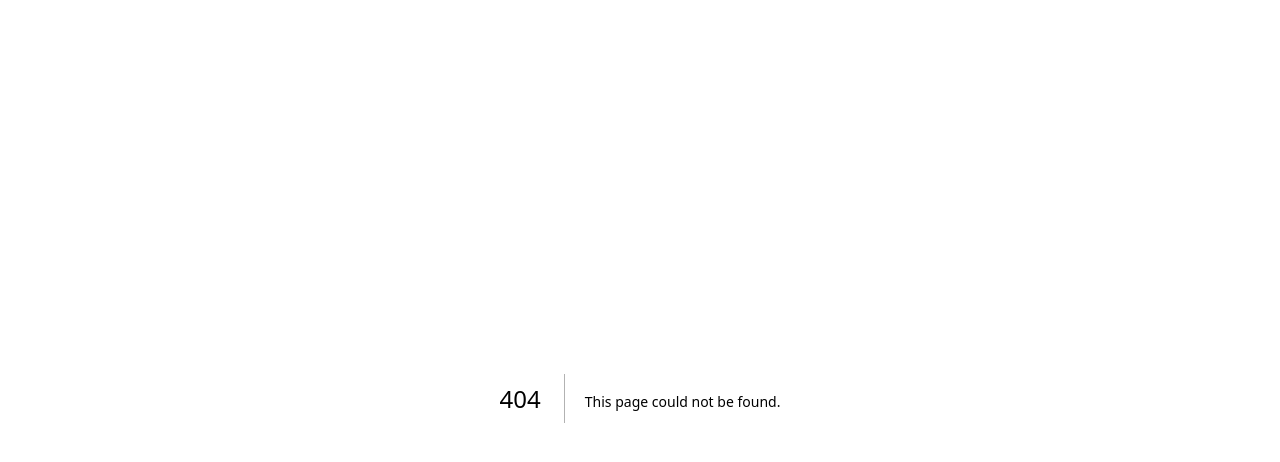
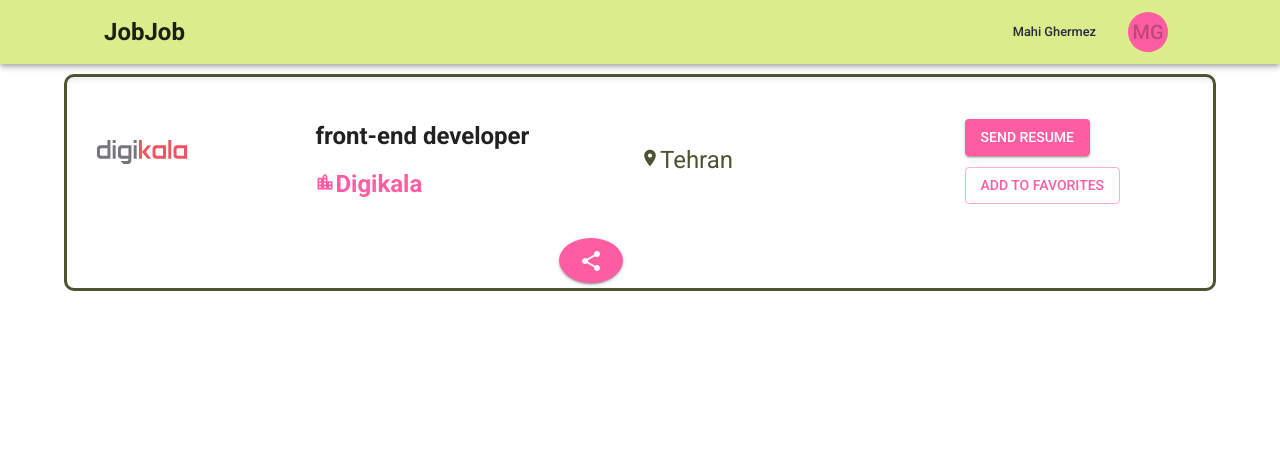
Before and after one commit to nargesghan/frontend, a Next.js app: page /employee/recommendedjobs in a window 1280 px wide. Before the commit this address had no page. Shown: the top 462 px of the page. Built offline with nearby package versions, Linux system fonts and the light colour scheme.

Commit message:
feat: change employee dashboard layout and add dropdown menu

```diff
--- a/src/app/employee/dashboard/layout.tsx
+++ b/src/app/employee/layout.tsx
@@ -1,12 +1,19 @@
+'use client'
 import Sidebar from "@/components/Employee/SideBar"
+import { usePathname } from 'next/navigation'
+import ButtonAppBar from "@/components/Employee/EmployeeAuthNavbar"
+
 export default function EmployeeLayout({
     children, // will be a page or nested layout
   }: {
     children: React.ReactNode
   }) {
+
+    const pathname=usePathname()
+
     return (
       <section style={{ position: 'relative' }}>
-        <Sidebar />
+             {pathname.startsWith('/employee/dashboard') ? <Sidebar /> : <ButtonAppBar/>}
 
         {children}
       </section>
--- /dev/null
+++ b/src/app/employee/recommendedjobs/page.tsx
@@ -0,0 +1,21 @@
+import React from 'react';
+import JobBox from '@/components/Employee/JobBox';
+
+interface Props {
+  // define your props here
+}
+
+const Page: React.FC<Props> = (props) => {
+  return (
+    <div>
+      <JobBox   imageURL="/General/digikala.svg"
+              title="front-end developer"
+              location="Tehran"
+              company="Digikala"
+              date='24 July 2024'
+              id="1"/>
+    </div>
+  );
+}
+
+export default Page;
--- /dev/null
+++ b/src/components/Employee/DropDownMenue.tsx
@@ -0,0 +1,65 @@
+import * as React from "react";
+import MenuList from "@mui/material/MenuList";
+import MenuItem from "@mui/material/MenuItem";
+import Paper from "@mui/material/Paper";
+import ListItemIcon from "@mui/material/ListItemIcon";
+import Typography from "@mui/material/Typography";
+import ArrowCircleUpIcon from "@mui/icons-material/ArrowCircleUp";
+import PersonIcon from "@mui/icons-material/Person";
+import WorkIcon from "@mui/icons-material/Work";
+import InterestsIcon from "@mui/icons-material/Interests";
+import SettingsIcon from "@mui/icons-material/Settings";
+import LogoutIcon from "@mui/icons-material/Logout";
+
+export default function TypographyMenu() {
+  return (
+    <Paper  sx={{ width:'160px', bgcolor: "info.light",display:'flex',justifyContent:'center',position:'absolute' }}>
+      <MenuList>
+        <MenuItem>
+          <ListItemIcon>
+            <ArrowCircleUpIcon fontSize="small" />
+          </ListItemIcon>
+          <Typography variant="body2">Submitted resumes</Typography>
+        </MenuItem>
+        <MenuItem>
+          <ListItemIcon>
+            <PersonIcon fontSize="small" />
+          </ListItemIcon>
+          <Typography variant="body2">My resume</Typography>
+        </MenuItem>
+        <MenuItem>
+          <ListItemIcon>
+            <WorkIcon fontSize="small" />
+          </ListItemIcon>
+          <Typography variant="body2" noWrap>
+          Recommended jobs
+          </Typography>
+        </MenuItem>
+        <MenuItem>
+          <ListItemIcon>
+            <InterestsIcon fontSize="small" />
+          </ListItemIcon>
+          <Typography variant="body2" noWrap>
+          Interested jobs
+          </Typography>
+        </MenuItem>
+        <MenuItem>
+          <ListItemIcon>
+            <SettingsIcon fontSize="small"/>
+          </ListItemIcon>
+          <Typography variant="body2" noWrap>
+          Settings
+          </Typography>
+        </MenuItem>
+        <MenuItem>
+          <ListItemIcon>
+            <LogoutIcon fontSize="small"/>
+          </ListItemIcon>
+          <Typography variant="body2" noWrap>
+          Log out
+          </Typography>
+        </MenuItem>
+      </MenuList>
+    </Paper>
+  );
+}
--- /dev/null
+++ b/src/components/Employee/EmployeeAuthNavbar.tsx
@@ -0,0 +1,97 @@
+"use client";
+import * as React from "react";
+import AppBar from "@mui/material/AppBar";
+import Box from "@mui/material/Box";
+import Toolbar from "@mui/material/Toolbar";
+import Typography from "@mui/material/Typography";
+import { useState } from "react/";
+import { styled, alpha } from "@mui/material/styles";
+import InputBase from "@mui/material/InputBase";
+import Avatar from "@mui/material/Avatar";
+import { Button } from "@mui/material";
+import Link from "next/link";
+import TypographyMenu from "./DropDownMenue";
+
+const Search = styled("div")(({ theme }) => ({
+  position: "relative",
+  borderRadius: theme.shape.borderRadius,
+  backgroundColor: alpha(theme.palette.common.white, 0.15),
+  "&:hover": {
+    backgroundColor: alpha(theme.palette.common.white, 0.25),
+  },
+  marginLeft: 0,
+  width: "100%",
+  [theme.breakpoints.up("sm")]: {
+    marginLeft: theme.spacing(1),
+    width: "auto",
+  },
+}));
+
+const SearchIconWrapper = styled("div")(({ theme }) => ({
+  padding: theme.spacing(0, 2),
+  height: "100%",
+  position: "absolute",
+  pointerEvents: "none",
+  display: "flex",
+  alignItems: "center",
+  justifyContent: "center",
+}));
+
+const StyledInputBase = styled(InputBase)(({ theme }) => ({
+  color: "inherit",
+  width: "100%",
+  "& .MuiInputBase-input": {
+    padding: theme.spacing(1, 1, 1, 0),
+    // vertical padding + font size from searchIcon
+    paddingLeft: `calc(1em + ${theme.spacing(4)})`,
+    transition: theme.transitions.create("width"),
+    [theme.breakpoints.up("sm")]: {
+      width: "12ch",
+      "&:focus": {
+        width: "20ch",
+      },
+    },
+  },
+}));
+
+export default function ButtonAppBar() {
+  const [menu, setMenu] = useState(false);
+  function handleAvatarClick() {
+    setMenu((lastMenu) => !lastMenu);
+    console.log(menu)
+  }
+  return (
+    <Box sx={{ flexGrow: 1 }}>
+      <AppBar position="static">
+        <Toolbar>
+          <Typography
+            variant="h2"
+            component="h1"
+            sx={{ flexGrow: 1, paddingLeft: 10 }}
+          >
+            JobJob
+          </Typography>
+          <Typography sx={{ pr: 3 }} variant="body2">
+            Mahi Ghermez
+          </Typography>
+          <Box sx={{ position: "static" }}>
+            <Button onClick={handleAvatarClick}>
+              {" "}
+              <Avatar
+                sx={{
+                  bgcolor: "info.main",
+                  color: "info.dark",
+                  marginRight: 10,
+                }}
+              >
+                MG
+              </Avatar>
+            </Button>
+
+            {menu && <TypographyMenu />}
+          </Box>
+        </Toolbar>
+      </AppBar>
+    </Box>
+  );
+}
--- /dev/null
+++ b/src/components/Employee/JobBox.tsx
@@ -0,0 +1,77 @@
+import React from 'react';
+import { Grid, Typography, Box } from "@mui/material";
+import { AddToFavorites, SendResume, Share } from "../Job/Buttons";
+import Image from "next/image";
+import LocationCityIcon from "@mui/icons-material/LocationCity";
+import LocationOnIcon from "@mui/icons-material/LocationOn";
+
+interface Props {
+    imageURL: string;
+  title: string;
+  location: string;
+  company: string;
+  date:string;
+  id:string;
+}
+
+const JobBox: React.FC<Props> = ({  imageURL,
+    title,
+    location,
+    company,
+    date,
+    id,}) => {
+  return (
+    <Grid
+    container
+    columns={{ xs: 4, sm: 14, md: 16 }}
+    sx={{
+      borderColor: "#FF5DA2",
+      border: "solid",
+      borderRadius: "10px",
+      margin: "auto",
+      marginY: "10px",
+      width: "90%",
+      padding: "5px",
+      boxShadow: "rgba(0, 0, 0, 0.06) 0px 4px 4px 0px inset",
+    }}
+    alignItems="center"
+    justifyContent={"center"}
+  >
+    <Grid item xs={3}>
+      <Image
+        src={imageURL}
+        alt={`${company} logo`}
+        width={140}
+        height={140}
+      />
+    </Grid>
+    <Grid item xs={4}>
+      <Typography variant="h2" sx={{ color: "#212121" }}>
+        {title}
+      </Typography>
+      <Typography variant="h2" sx={{ color: "info.main" }}>
+        {" "}
+        <LocationCityIcon fontSize="small" />
+        {company}
+      </Typography>
+    </Grid>
+    <Grid item xs={4}>
+      <Typography>
+        {" "}
+        <LocationOnIcon fontSize="small" />
+        {location}
+      </Typography>
+
+    </Grid>
+    <Grid item xs={3}>
+      <SendResume />
+      <AddToFavorites />
+    </Grid>
+    <Grid item xs={2}>
+      <Share />
+    </Grid>
+  </Grid>
+  );
+}
+
+export default JobBox;
--- a/src/components/Employee/SideBar.tsx
+++ b/src/components/Employee/SideBar.tsx
@@ -31,25 +31,27 @@
     <List
       sx={{
         width: "100%",
-        height:'fit-content',
+        height: "fit-content",
         maxWidth: 240,
         bgcolor: "background.paper",
         boxShadow: " rgba(0, 0, 0, 0.16) 0px 1px 4px",
         position: "fixed",
         top: 0,
         left: 0,
-        padding:0
+        padding: 0,
       }}
       component="nav"
       aria-labelledby="nested-list-subheader"
     >
-      <Link href='/employee/dashboard/submittedresumes'><ListItemButton divider={true}>
+      <Link href="/employee/dashboard/submittedresumes">
+        <ListItemButton divider={true}>
           <ListItemIcon>
             <ArrowCircleUpIcon />
           </ListItemIcon>
           <ListItemText>Submitted resumes</ListItemText>
-      </ListItemButton></Link>
-      <Link href='/employee/dashboard/myresumes'>
+        </ListItemButton>
+      </Link>
+      <Link href="/employee/dashboard/myresumes">
         <ListItemButton divider={true}>
           <ListItemIcon>
             <PersonIcon />
@@ -57,7 +59,7 @@
           <ListItemText>My resume</ListItemText>
         </ListItemButton>
       </Link>
-      <Link href='/employee/dashboard/recommended'>
+      <Link href="/employee/dashboard/recommendedjobs">
         <ListItemButton divider={true}>
           <ListItemIcon>
             <WorkIcon />
@@ -65,7 +67,7 @@
           <ListItemText>Recommended jobs</ListItemText>
         </ListItemButton>
       </Link>
-      <Link href='/employee/dashboard/interested'>
+      <Link href="/employee/dashboard/interested">
         <ListItemButton divider={true}>
           <ListItemIcon>
             <InterestsIcon />
@@ -73,7 +75,7 @@
           <ListItemText>Interested jobs</ListItemText>
         </ListItemButton>
       </Link>
-      <Link href='/employee/dashboard/settings'>
+      <Link href="/employee/dashboard/settings">
         <ListItemButton divider={true}>
           <ListItemIcon>
             <SettingsIcon />
@@ -81,7 +83,7 @@
           <ListItemText>Settings</ListItemText>
         </ListItemButton>
       </Link>
-      <Link href='/'>
+      <Link href="/">
         <ListItemButton>
           <ListItemIcon>
             <LogoutIcon />
```
Also changed, not shown: src/app/employee/dashboard/submittedresumes/page.tsx (+31 -6 lines). Lines whose indentation alone changed are shown as unchanged.
